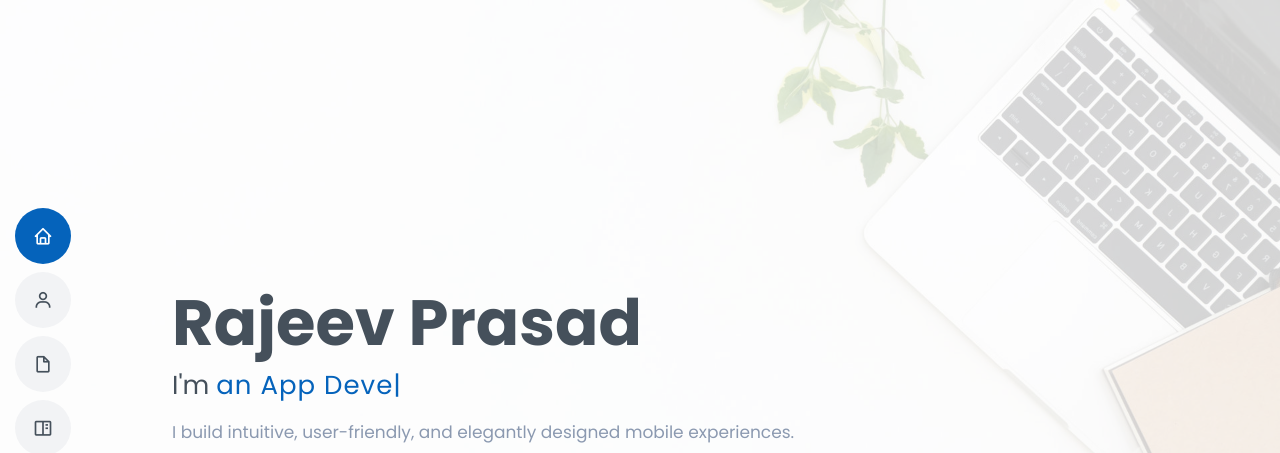
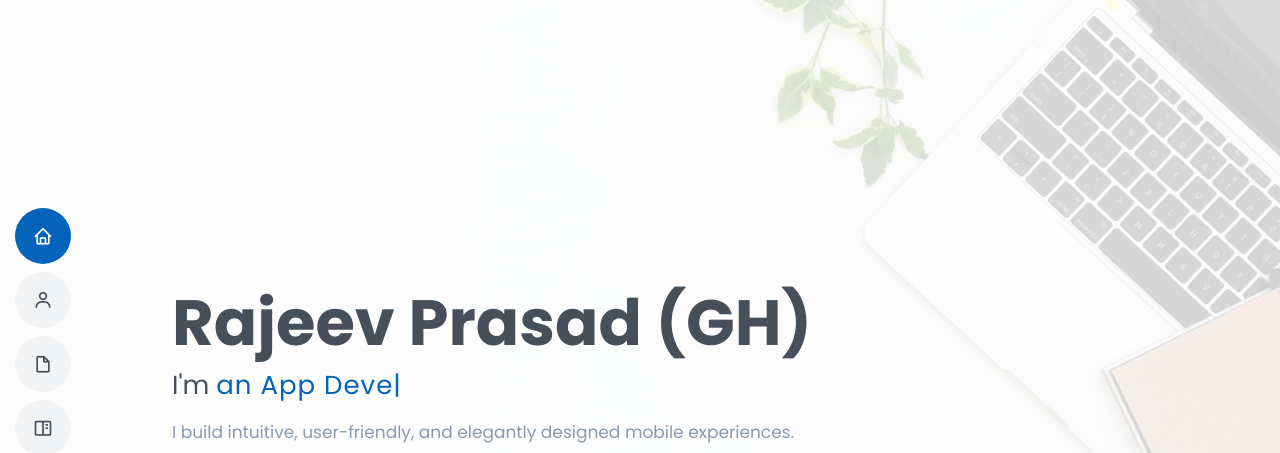
Before and after one commit to rjeprasad/rjeprasad.github.io, a plain HTML site: page index.html in a window 1280 px wide. Shown: the top 453 px of the page. Drawn offline with Linux system fonts and the light colour scheme.

Commit message:
website init version

```diff
--- a/index.html
+++ b/index.html
@@ -56,7 +56,7 @@
   <!-- ======= Hero Section ======= -->
   <section id="hero" class="d-flex flex-column justify-content-center">
     <div class="container" data-aos="zoom-in" data-aos-delay="100">
-      <h1>Rajeev Prasad</h1>
+      <h1>Rajeev Prasad (GH)</h1>
       <p>I'm <span class="typed" data-typed-items="a Software Engineer, an App Developer, a Freelancer"></span>
       </p>
       <p id="tag">I build intuitive, user-friendly, and elegantly designed mobile experiences.</p>
```
